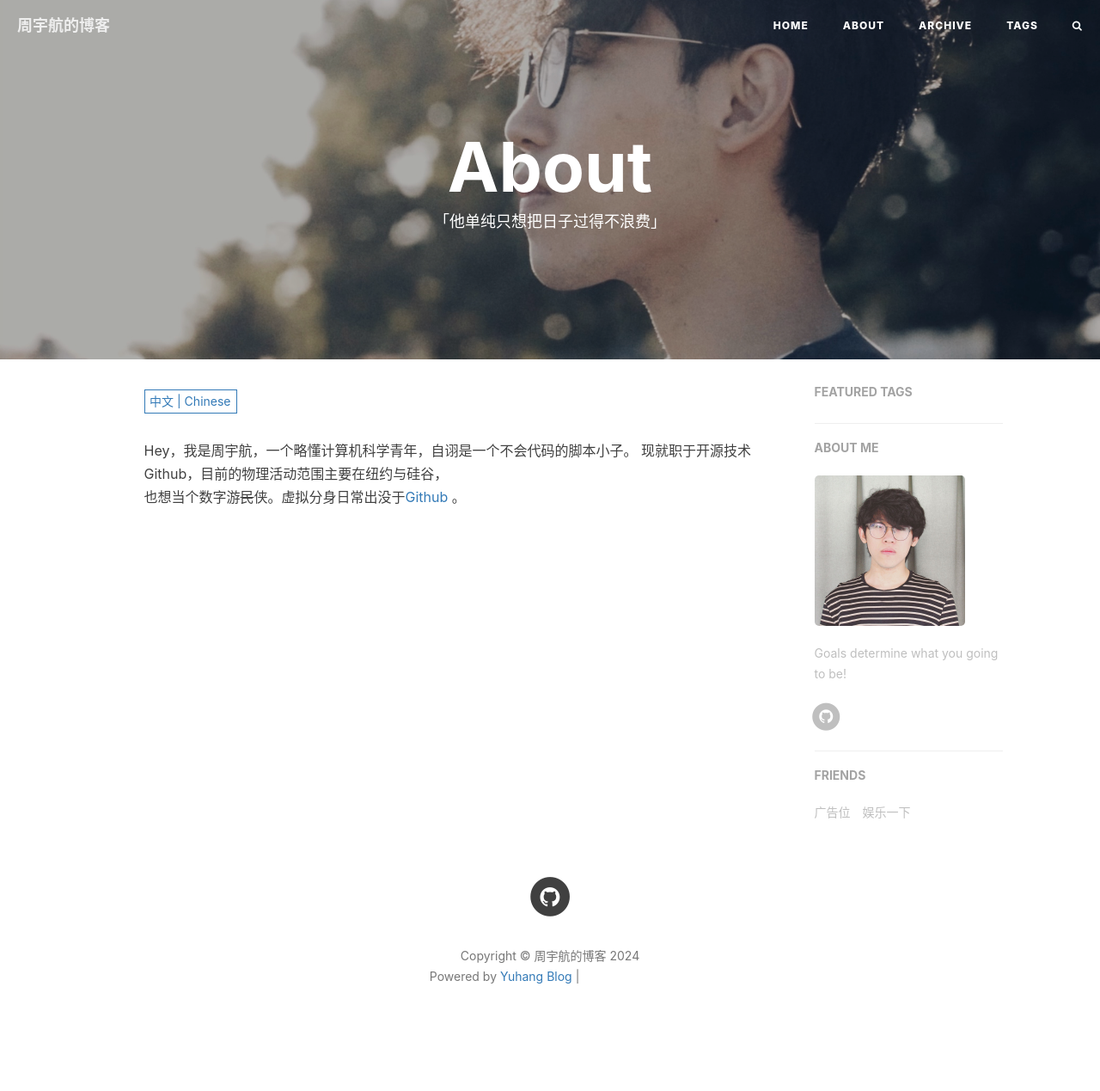
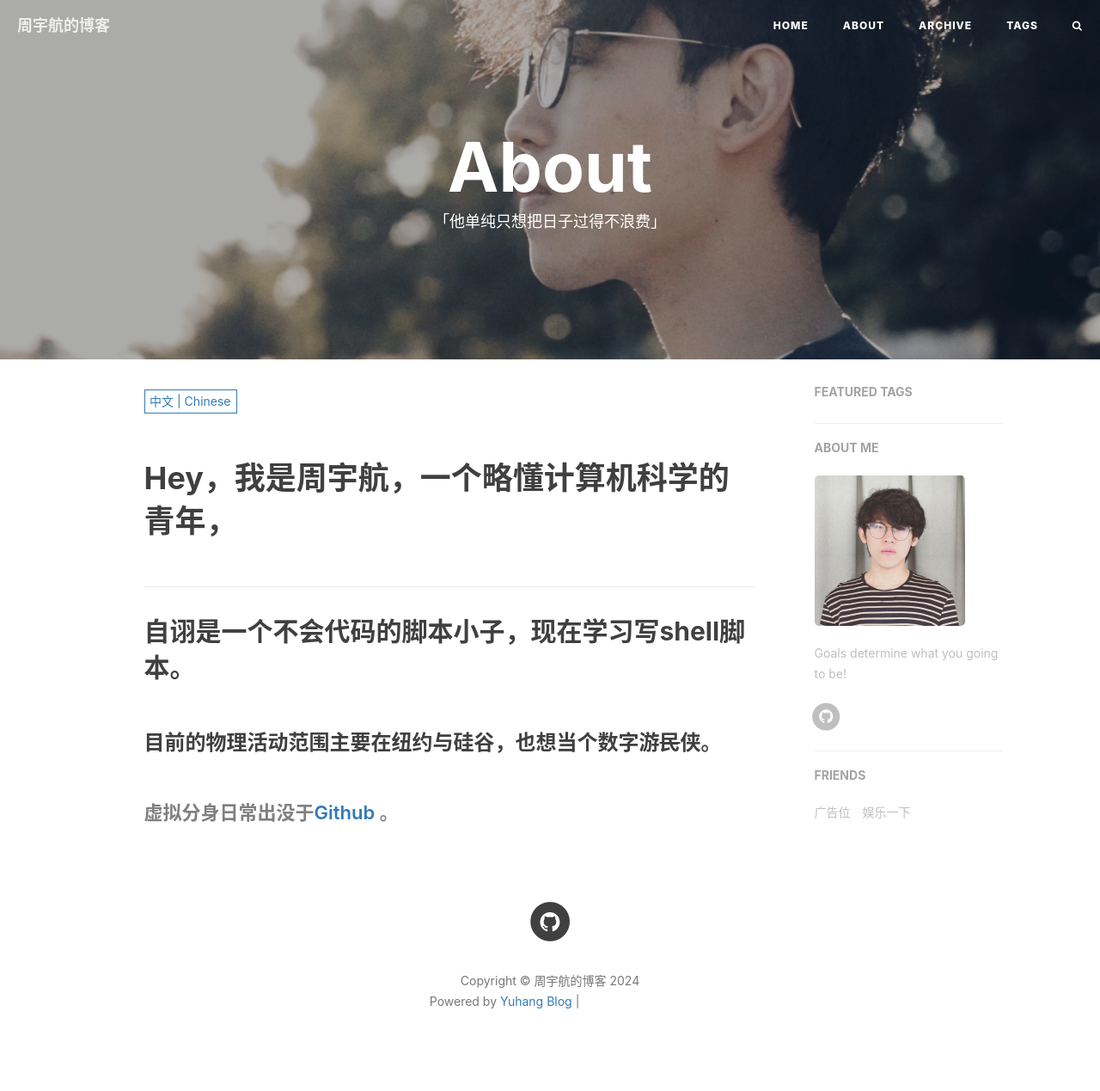
Before and after one commit to rebecca554owen/rebecca554owen.github.io, a Jekyll site: the page built from about.html, in a window 1280 px wide. Shown: the whole page at 86% size. Built offline with Jekyll 4.4.1, drawn with Linux system fonts in a browser that asks for light colours; nearby versions of some CDN libraries; comment, search, counter and statistics services are not loaded; before the commit the page ends 1240 px from its top, so only the background shows below that; grey boxes are pictures that could not be loaded.

Commit message:
Update zh.md

```diff
--- a/_includes/about/zh.md
+++ b/_includes/about/zh.md
@@ -1,3 +1,4 @@
-Hey，我是周宇航，一个略懂计算机科学青年，自诩是一个不会代码的脚本小子。
-现就职于开源技术Github，目前的物理活动范围主要在纽约与硅谷，
-也想当个数字游<del>民</del>侠。虚拟分身日常出没于[Github](https://github.com/rebecca554owen) 。
+# Hey，我是周宇航，一个略懂计算机科学的青年，
+## 自诩是一个不会代码的脚本小子，现在学习写shell脚本。
+### 目前的物理活动范围主要在纽约与硅谷，也想当个数字游<del>民</del>侠。
+#### 虚拟分身日常出没于[Github](https://github.com/rebecca554owen) 。
```
